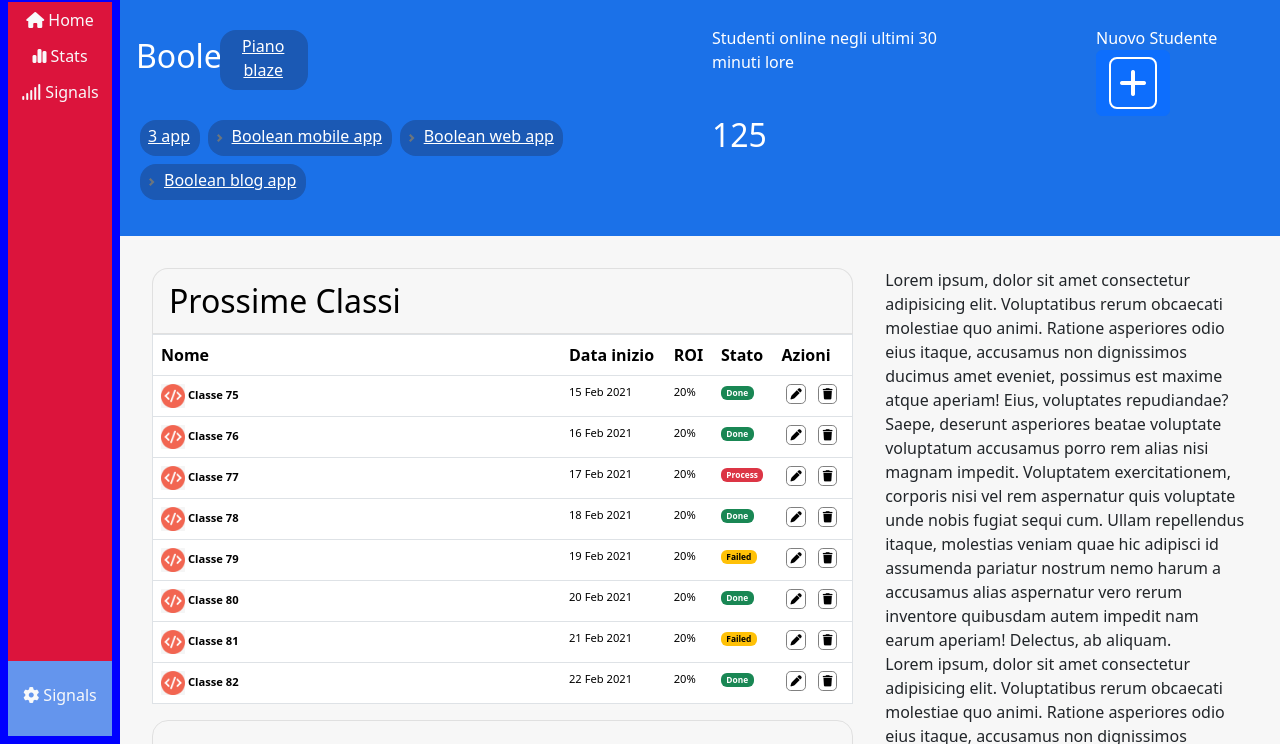
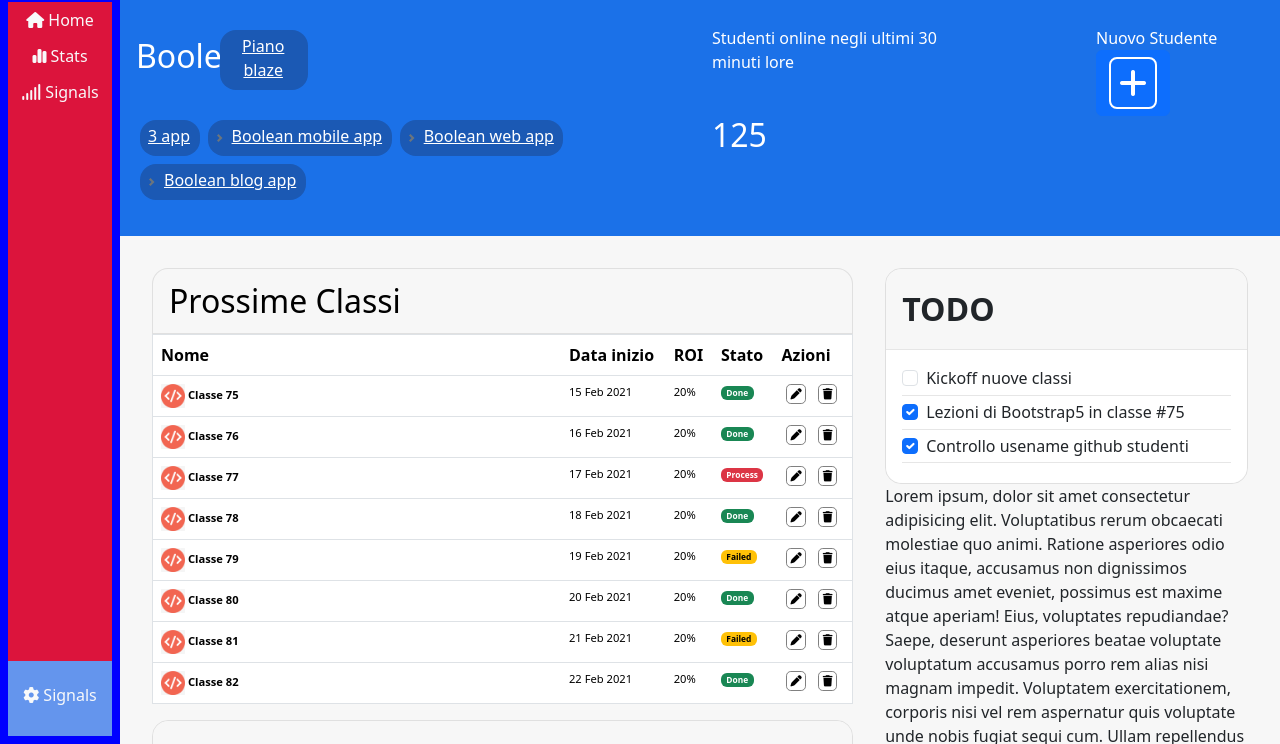
Before and after one commit to Vadim-Cr/html-css-bootstrap-dashboard, a plain HTML site: page index.html in a window 1280 px wide. Shown: the part 69-813 px from the top of the page. Drawn offline with nearby package versions, Linux system fonts and the light colour scheme.

Commit message:
75% done

```diff
--- a/css/style.css
+++ b/css/style.css
@@ -203,8 +203,33 @@ tr{
     font-size: 2rem;
     font-weight: bold;
     padding: 1rem;
+    background-color: #F7F7F7;
+    border-top-right-radius: 1rem;
+    border-top-left-radius: 1rem;
+
 }
 
+
+/* checkbox taken from BOOTSTRAP */
+
+.my_checkbox_outer{
+    border: rgba(128, 128, 128, 0.195) 1px solid;
+    border-radius: 1rem;
+}
+
+.my_checkbox_inner{
+    background-color: white;
+    border-top: rgba(128, 128, 128, 0.195) 1px solid;
+    padding: 1rem;
+    border-bottom-right-radius: 1rem;
+    border-bottom-left-radius: 1rem;
+}
+
+.my_checkbox_inner div{
+    border-bottom: rgba(128, 128, 128, 0.195) 1px solid;
+    margin-bottom: 0.25rem;
+    padding-bottom: 0.3rem;
+}
 /*  CONTIANER DI DESTRA PARTE SOTTO -> DESTRA */
 
 
--- a/index.html
+++ b/index.html
@@ -360,6 +360,7 @@
                             </div>
                         </div>
                         <div class="col-12">
+        <!-- Accordion taken from bootstrap -->
                             <div class="accordion_container">
                                 <div class="accordion_caption">
                                     FAQ
@@ -409,9 +410,31 @@
                 <div class="my_container_right my_padding">
                     <div class="col-lg-12">
                         <div class="col-12">
-                            Lorem ipsum, dolor sit amet consectetur adipisicing elit. Voluptatibus rerum obcaecati molestiae quo animi. Ratione asperiores odio eius itaque, accusamus non dignissimos ducimus amet eveniet, possimus est maxime atque aperiam!
-                            Eius, voluptates repudiandae? Saepe, deserunt asperiores beatae voluptate voluptatum accusamus porro rem alias nisi magnam impedit. Voluptatem exercitationem, corporis nisi vel rem aspernatur quis voluptate unde nobis fugiat sequi cum.
-                            Ullam repellendus itaque, molestias veniam quae hic adipisci id assumenda pariatur nostrum nemo harum a accusamus alias aspernatur vero rerum inventore quibusdam autem impedit nam earum aperiam! Delectus, ab aliquam.
+                            <div class="my_checkbox_outer">
+                                <div class="accordion_caption">
+                                    TODO
+                                </div>
+                                <div class="my_checkbox_inner">
+                                    <div class="form-check">
+                                        <input class="form-check-input" type="checkbox" value="" id="flexCheckDefault">
+                                        <label class="form-check-label" for="flexCheckDefault">
+                                            Kickoff nuove classi
+                                        </label>
+                                      </div>
+                                      <div class="form-check">
+                                        <input class="form-check-input" type="checkbox" value="" id="flexCheckChecked" checked>
+                                        <label class="form-check-label" for="flexCheckChecked">
+                                          Lezioni di Bootstrap5 in classe #75
+                                        </label>
+                                      </div>
+                                      <div class="form-check">
+                                        <input class="form-check-input" type="checkbox" value="" id="flexCheckChecked" checked>
+                                        <label class="form-check-label" for="flexCheckChecked">
+                                          Controllo usename github studenti
+                                        </label>
+                                      </div>
+                                </div>
+                            </div>
                         </div>
                         <div class="col-12">
                             Lorem ipsum, dolor sit amet consectetur adipisicing elit. Voluptatibus rerum obcaecati molestiae quo animi. Ratione asperiores odio eius itaque, accusamus non dignissimos ducimus amet eveniet, possimus est maxime atque aperiam!
```
